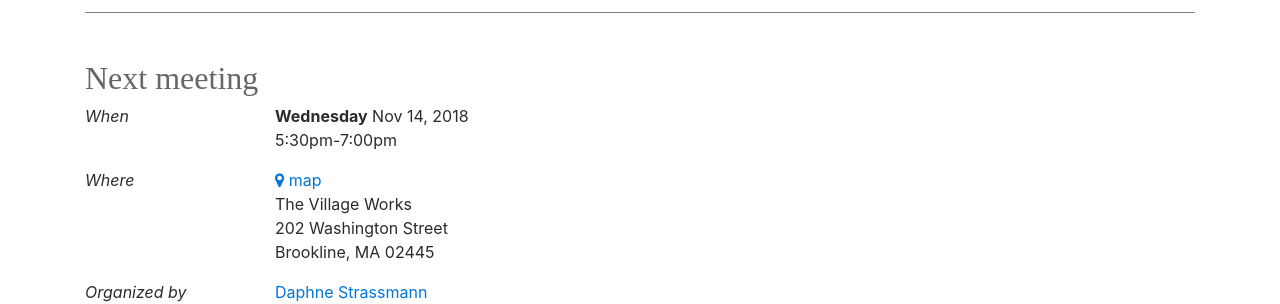
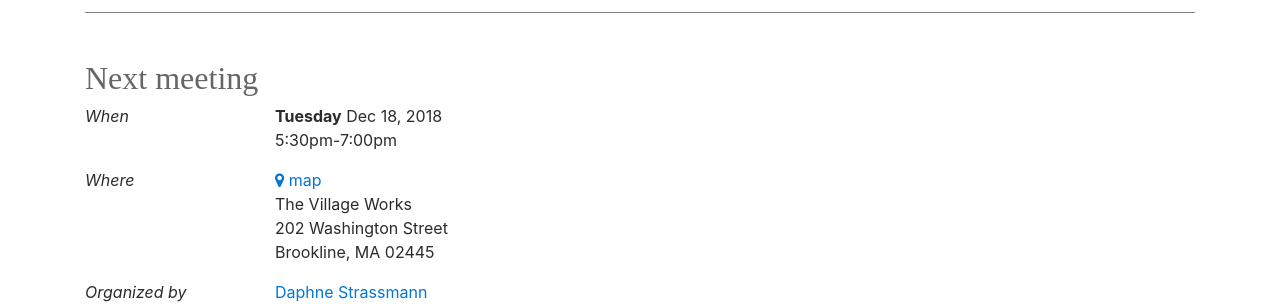
Before and after one commit to straz/rekindle, a Jekyll site: the page built from index.html, in a window 1280 px wide. Shown: the part 932-1236 px from the top of the page. Built offline with Jekyll 4.4.1, drawn with Linux system fonts in a browser that asks for light colours; nearby versions of some CDN libraries; some web fonts are replaced.

Commit message:
update for dec

```diff
--- a/index.html
+++ b/index.html
@@ -48,7 +48,7 @@ title: Rekindle your craft
   <h2>Next meeting</h2>
   <div class="row">
     <div class="col-2"><em>When</em></div>
-      <div class="col-4"><b>Wednesday</b> Nov 14, 2018<br/>5:30pm-7:00pm</div>
+      <div class="col-4"><b>Tuesday</b> Dec 18, 2018<br/>5:30pm-7:00pm</div>
     </div>
 
     <div class="row">
```
